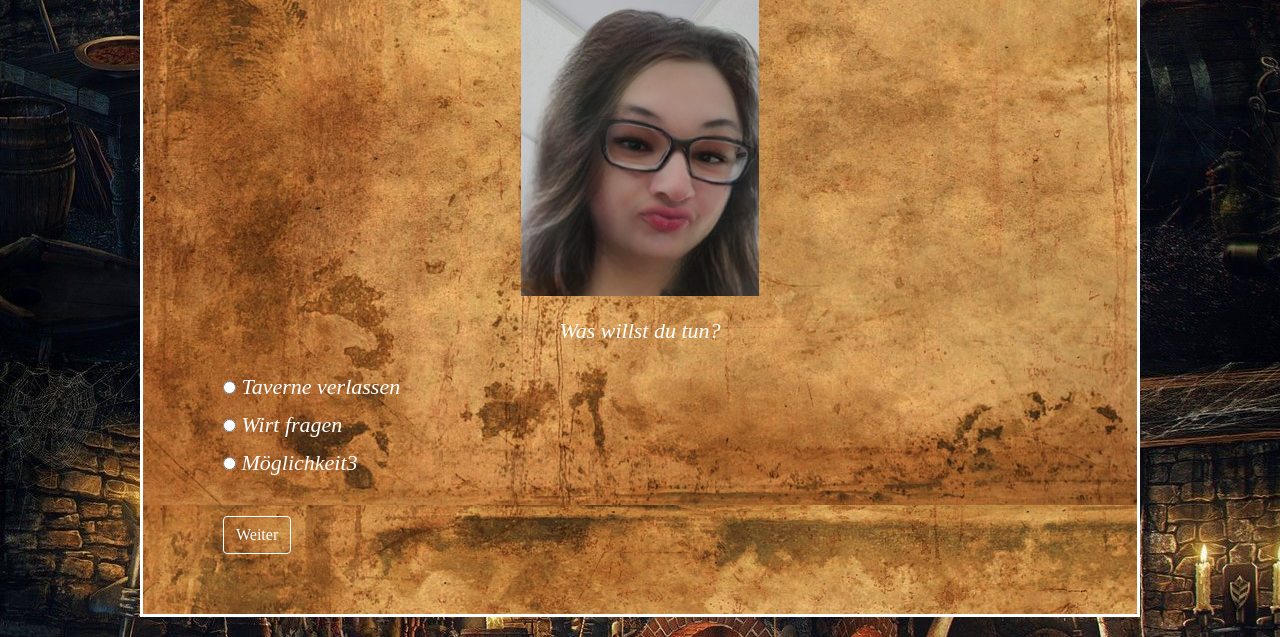
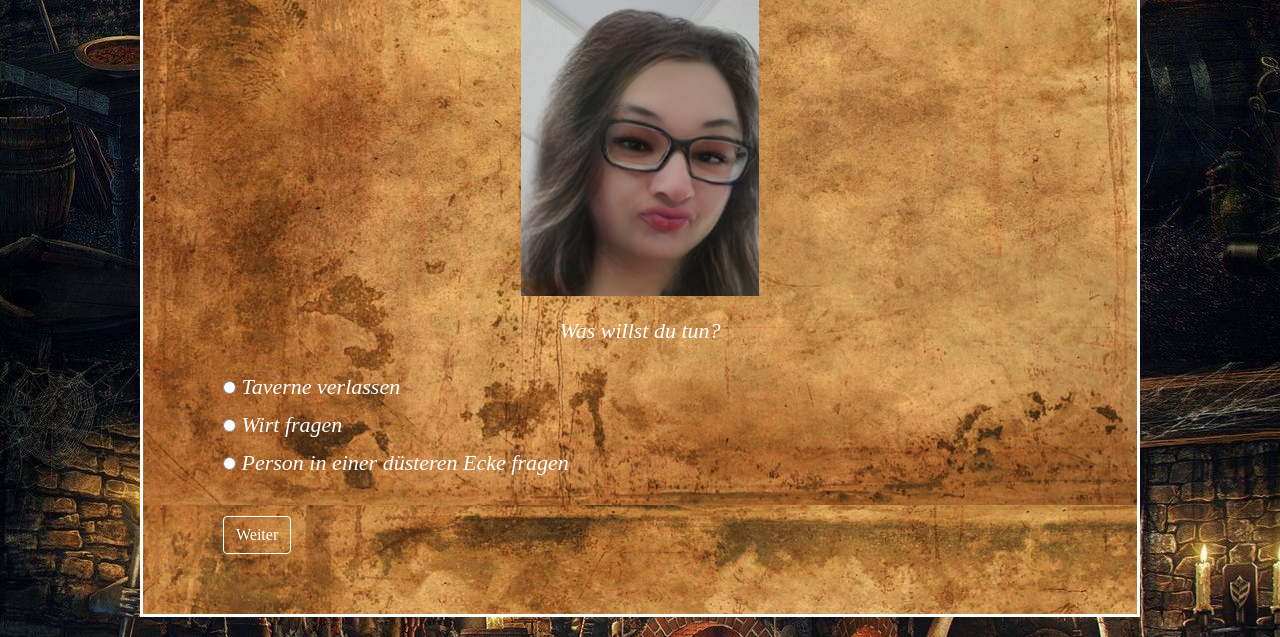
Before and after one commit to Apokryphia/text_adventure, a Flask app: page /start in a window 1280 px wide. Shown: the part 544-1181 px from the top of the page. Run offline with Flask 2, Linux system fonts and the light colour scheme; some libraries are stand-ins or nearby versions.

Commit message:
corrected path routing and html rendering for 1.3_ask_tavern_person

```diff
--- a/main.py
+++ b/main.py
@@ -81,7 +81,7 @@ def ask_barkeeper():
 # Möglichkeit 1.3 Zwielichtige Person in Taverne befragen, keine Auswahlmöglichkeit
 @app.route('/1.3_ask_tavern_person', methods=['GET', 'POST'])
 def ask_tavern_person():
-    return render_template('1.2_ask_barkeeper.html')
+    return render_template('1.3_ask_tavern_person.html')
 
 
 if __name__ == '__main__':
--- a/templates/start.html
+++ b/templates/start.html
@@ -27,7 +27,7 @@
                 <input type="radio" id="option2" name="options" value="option2">
                 <label for="option2">Wirt fragen</label><br>
                 <input type="radio" id="option3" name="options" value="option3">
-                <label for="option3">Möglichkeit3</label><br><br>
+                <label for="option3">Person in einer düsteren Ecke fragen</label><br><br>
 
                 <p id="submit-button">
                     <input type="submit" class="btn btn-outline-dark" id="submit" value="Weiter">
```
